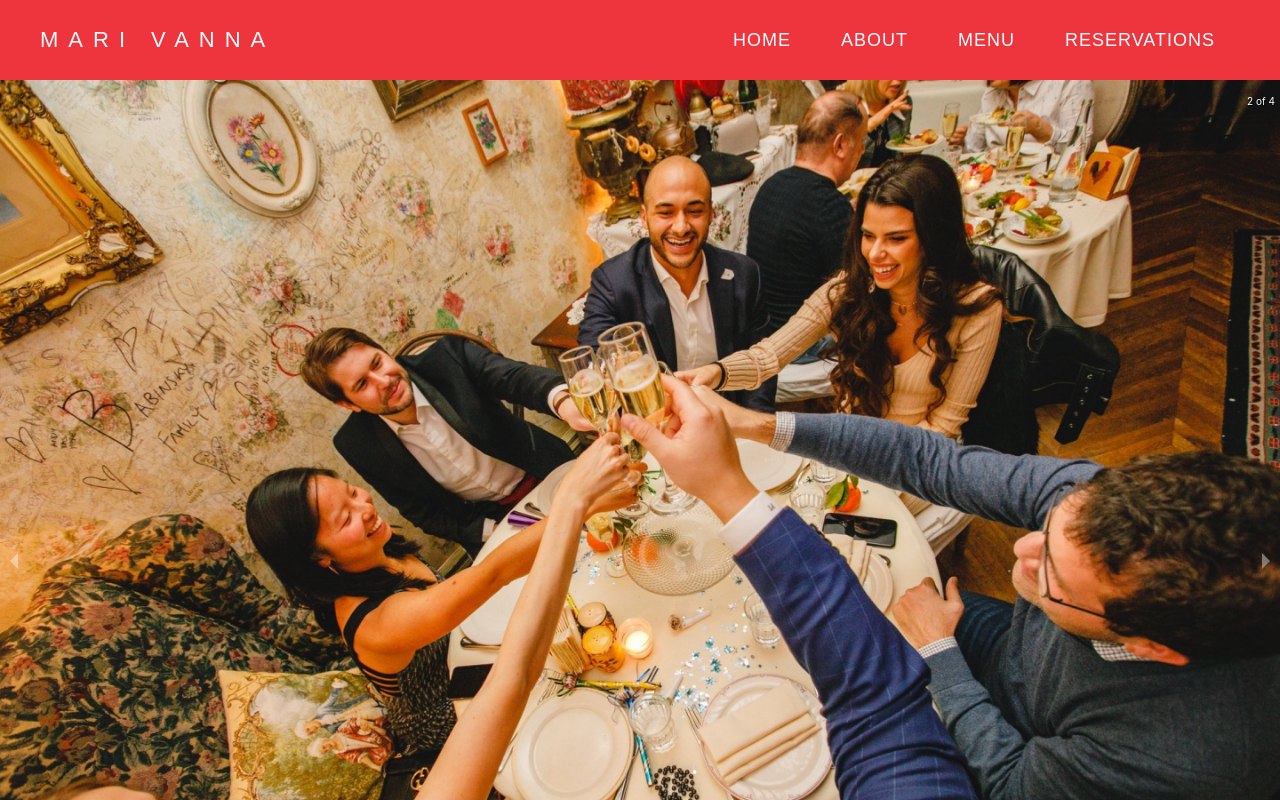
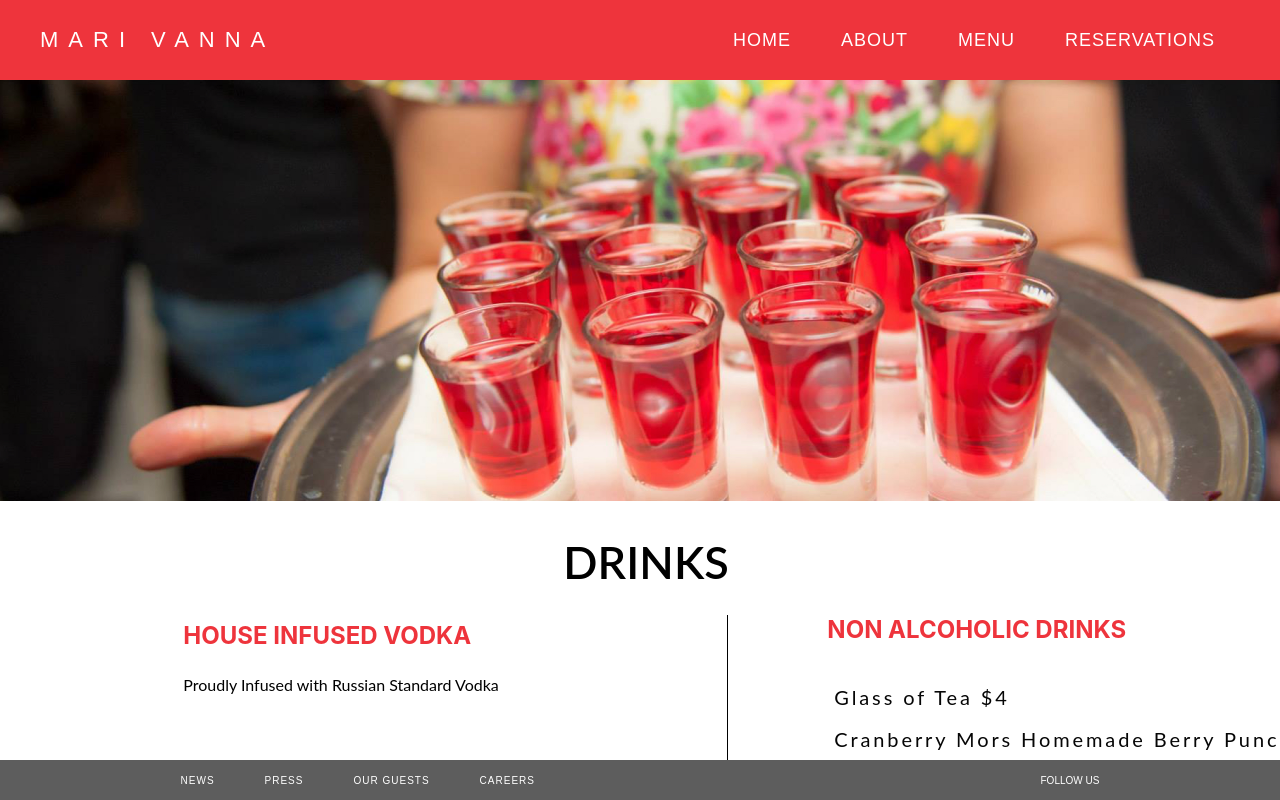
Before and after one commit to lizmoy/mari-vanna, a React (Create React App) app in the folder mari-vanna-website/: page /drinks in a window 1280 px wide. Shown: the top 800 px of the page. Built offline with nearby package versions, Linux system fonts and the light colour scheme.

Commit message:
routes fixed

```diff
--- a/mari-vanna-website/src/App.css
+++ b/mari-vanna-website/src/App.css
@@ -598,14 +598,16 @@
 /* Footer */
 
 .footer{
+  position: fixed;
+  bottom: 0;
+  left: 0;
+  right: 0;
   display: flex;
   justify-content: space-evenly;
   background-color: #5d5d5d;
   color: #ffffff;
   height: 40px;
-  margin-top: 800px;
   font-family: 'p22-underground', sans-serif;
-
 }
 
 .footer__navbar {
--- a/mari-vanna-website/src/App.js
+++ b/mari-vanna-website/src/App.js
@@ -1,17 +1,30 @@
 import React, { Component } from 'react';
+import { BrowserRouter as Router, Route } from "react-router-dom";
 import './App.css';
-import MenuNav from './components/MenuNav'
 import Header from './components/Header'
 import Footer from './components/Footer'
+import Home from './components/Home'
+import Lunch from './components/Lunch'
+import Dinner from './components/Dinner'
+import Dessert from './components/Dessert'
+import Drinks from './components/Drinks'
 
 class App extends Component {
   render() {
     return (
-        <div className="App">
-          <Header />
-          <MenuNav />
-          <Footer />
-        </div>
+        <Router>
+          <div className="App">
+            <Header />
+            <main>
+              <Route exact path="/" component={Home}/>
+              <Route exact path="/lunch" component={Lunch} />
+              <Route exact path="/dinner" component={Dinner} />
+              <Route exact path="/dessert" component={Dessert} />
+              <Route exact path="/drinks" component={Drinks} />
+            </main>
+            <Footer />
+          </div>
+        </Router>
     );
   }
 }
--- a/mari-vanna-website/src/components/Header.js
+++ b/mari-vanna-website/src/components/Header.js
@@ -1,5 +1,6 @@
 import React from 'react'
-import { HashLink as Link } from 'react-router-hash-link';
+import { Link } from "react-router-dom";
+import { HashLink } from 'react-router-hash-link';
 
 
 const Header = () => {
@@ -7,9 +8,9 @@ const Header = () => {
         <div className="header">
           <div className="header__title">MARI VANNA</div>
           <nav className="header__navbar">
-            <a className="header__atag" href='#'>HOME</a>
-            <Link className="header__atag" to="/about/#about">ABOUT</Link>
-            <Link className="header__atag" to="/menu/#menu">MENU</Link>
+            <Link className="header__atag" to="/home">HOME</Link>
+            <HashLink className="header__atag" to="/#about">ABOUT</HashLink>
+            <HashLink className="header__atag" to="/#menu">MENU</HashLink>
             <a className="header__atag" target='blank' href='https://www.opentable.com/r/mari-vanna-new-york'>RESERVATIONS</a>
           </nav>
         </div>
--- a/mari-vanna-website/src/components/Home.js
+++ b/mari-vanna-website/src/components/Home.js
@@ -2,13 +2,15 @@ import React from 'react';
 import Gallery from './Gallery';
 import IconBar from './IconBar'
 import Info from './Info'
+import MenuNav from './MenuNav'
 
 function Home(){
     return(
         <div>
-            <Gallery/>
+            <Gallery />
             <IconBar />
-            <Info/>
+            <Info />
+            <MenuNav />
         </div>
     )
 }
--- a/mari-vanna-website/src/components/MenuNav.js
+++ b/mari-vanna-website/src/components/MenuNav.js
@@ -1,21 +1,14 @@
 import React from 'react'
-import { BrowserRouter as Router, Route, Link, Switch } from "react-router-dom";
+import { Link } from "react-router-dom";
 import LunchPic from '../images/menunav-pics/lunch.jpg'
 import DinnerPic from '../images/menunav-pics/dinner.jpg'
 import DessertPic from '../images/menunav-pics/dessert.jpg'
 import DrinksPic from '../images/menunav-pics/drinks.jpg'
-import Home from './Home.js'
-import Lunch from './Lunch.js'
-import Dinner from './Dinner.js'
-import Dessert from './Dessert.js'
-import Drinks from './Drinks.js'
 
 const MenuNav = () => {
 
     return (
-      <Router>
-        <Home/>
-        <Link to="/"></Link>
+      <div>
         <div className="menunav" id="menu">
           <Link className="menunav__lunch" to="/lunch">LUNCH</Link>
           <img id="menunav__img--lunch" alt="lunch menu" src={LunchPic} />
@@ -26,16 +19,7 @@ const MenuNav = () => {
           <Link className="menunav__drinks" to="/drinks">DRINKS</Link>
           <img id="menunav__img--drinks" alt="drinks menu" src={DrinksPic} />
         </div>
-        <main>
-          <Switch>
-            <Route exact path="/" component={Home}/>
-            <Route exact path="/lunch" component={Lunch} />
-            <Route exact path="/dinner" component={Dinner} />
-            <Route exact path="/dessert" component={Dessert} />
-            <Route exact path="/drinks" component={Drinks} />
-          </Switch>
-        </main>
-      </Router>
+      </div>
     )
 }
 
```
